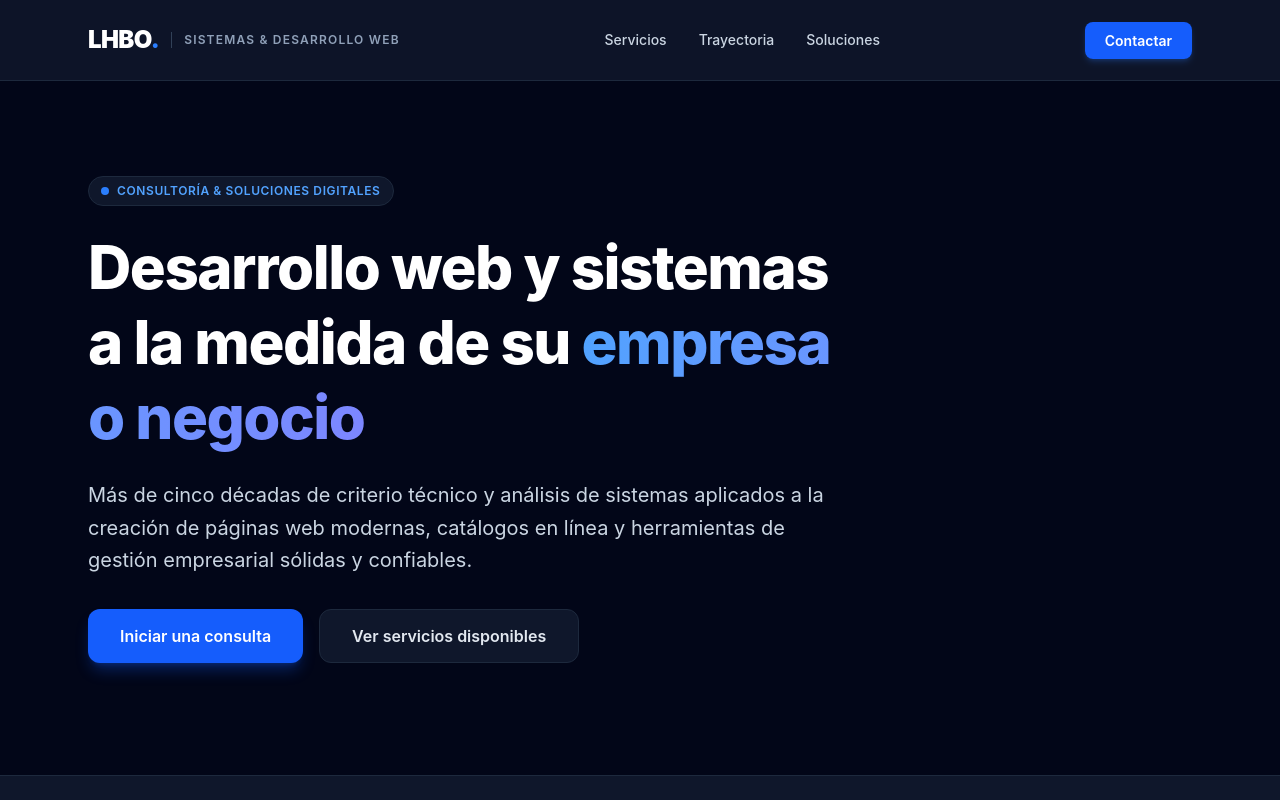
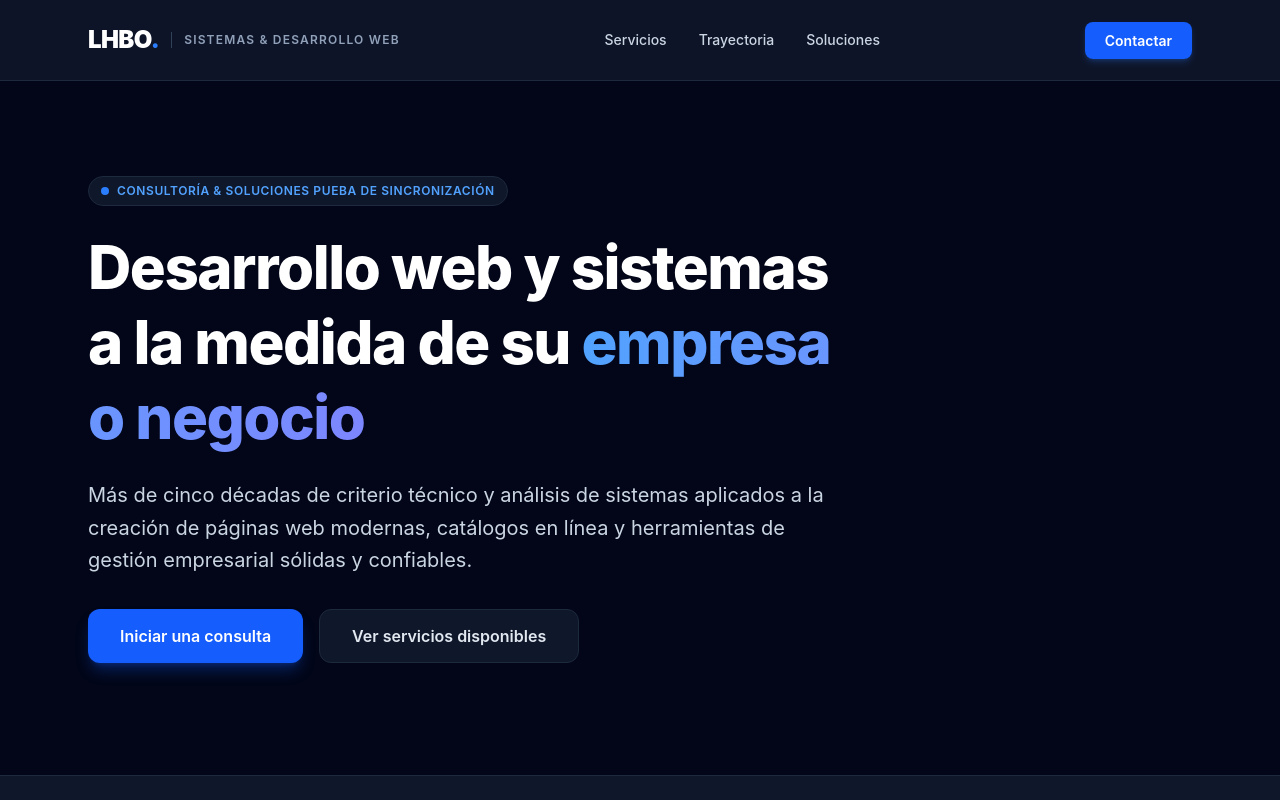
Before and after one commit to Luis-Homero-49/lhbosistemas, a React (Vite) app: page / in a window 1280 px wide. Shown: the top 800 px of the page. Built offline with nearby package versions, Linux system fonts and the light colour scheme.

Commit message:
Prueba de sincronización en Hero

```diff
--- a/src/Components/Hero.jsx
+++ b/src/Components/Hero.jsx
@@ -6,7 +6,7 @@ export default function Hero() {
           {/* Etiqueta superior */}
           <div className="inline-flex items-center gap-2 px-3 py-1.5 rounded-full bg-slate-900 border border-slate-800 text-blue-400 text-xs font-semibold uppercase tracking-wider mb-6">
             <span className="w-2 h-2 rounded-full bg-blue-500 animate-pulse"></span>
-            Consultoría & Soluciones Digitales
+            Consultoría & Soluciones Pueba de sincronización
           </div>
 
           {/* Título de alto impacto */}
```
